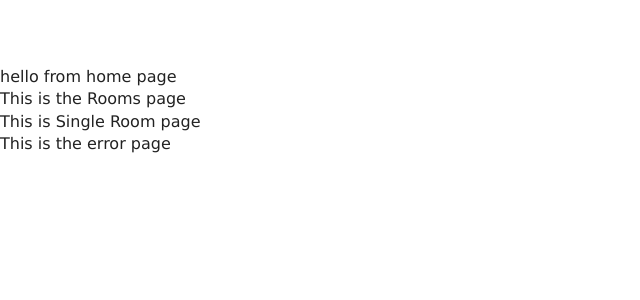
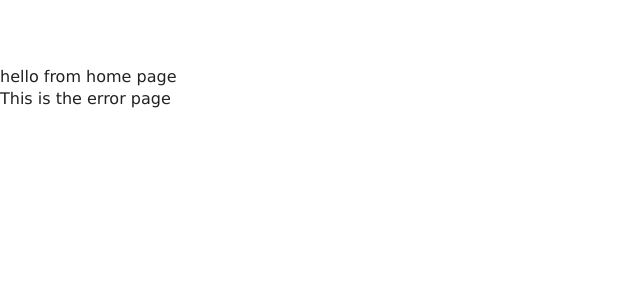
Before and after one commit to pickles135/resort-proj, a React (Create React App) app: page / in a window 1280 px wide. Shown: the top 300 px of the page, without its empty margins (0-640 px from the left). Built offline with nearby package versions, Linux system fonts and the light colour scheme.

Commit message:
adds exact to all our paths

```diff
--- a/src/App.js
+++ b/src/App.js
@@ -11,9 +11,9 @@ import { Route, Switch } from 'react-router-dom';
 function App() {
   return (
     <>
-      <Route path="/" component={Home} />
-      <Rooms />
-      <SingleRoom />
+      <Route exact path="/" component={Home} />
+      <Route exact path="/rooms/" component={Rooms} />
+      <Route exact path="/single-room/" component={SingleRoom} />
       <Error />
     </>
   );
```
